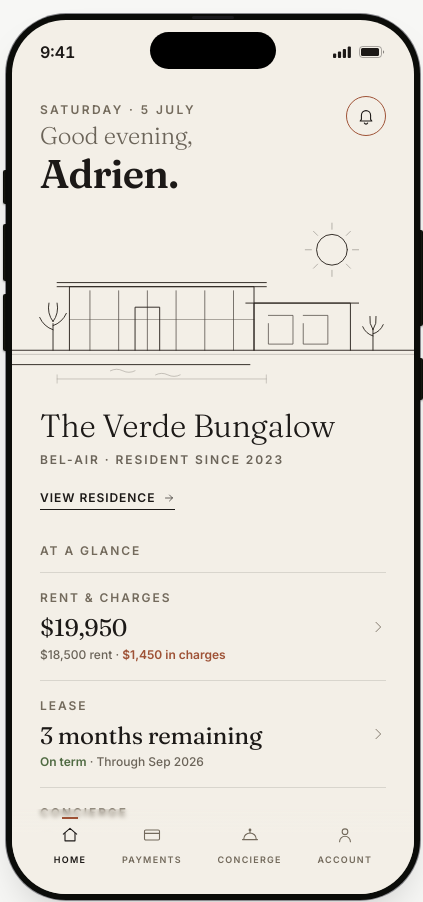
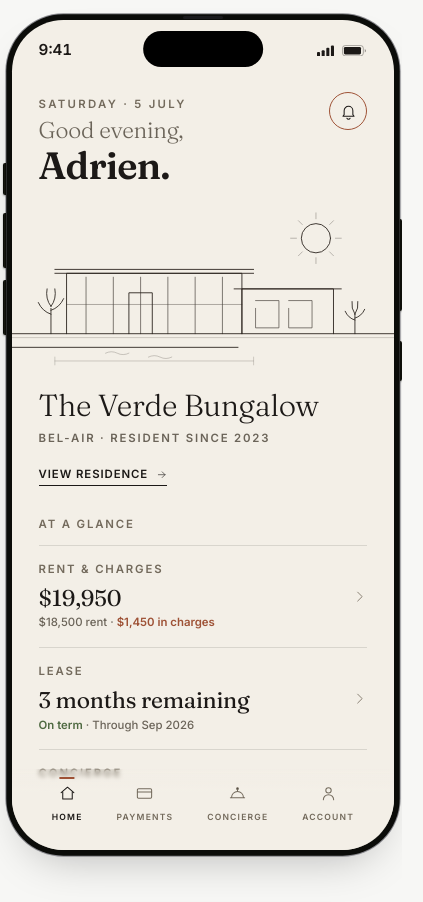
Before and after one commit to perceptence/alba, a Next.js app: page / in a window 390 px wide. Shown: the top 902 px of the page, 423 px wide, since content can reach past the window. Built offline with nearby package versions, Linux system fonts and the light colour scheme.

Commit message:
Phone mockup: scale device to 0.95 (zoom, keeps panel tracking)
Co-Authored-By: Claude Opus 4.8 <noreply@anthropic.com>

```diff
--- a/app/alba.css
+++ b/app/alba.css
@@ -49,6 +49,9 @@ html,body{background:#F7F7F5}
 .device{position:relative}
 .v-btn{display:none}
 @media (max-width:767px){
+  /* scale the whole device mockup to 0.95 (zoom keeps layout flow, so the
+     Preview panel below still tracks the frame) */
+  .device{zoom:.95}
   /* hold the true 402:874 ratio while fitting the pane — height-driven so the
      phone never squishes; thin uniform bezel + a hair of aluminium rail */
   /* true fixed 402×874 (from base) — clamping height alone distorted the
```
